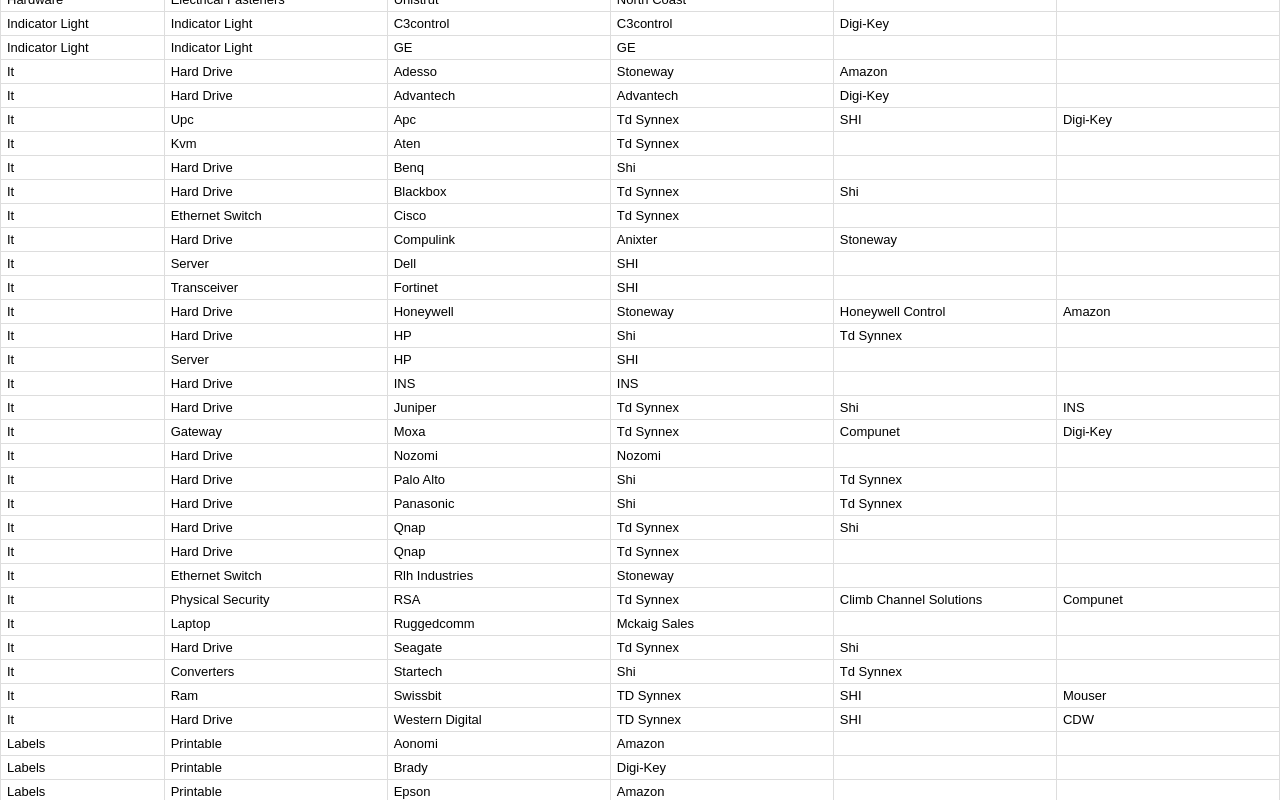
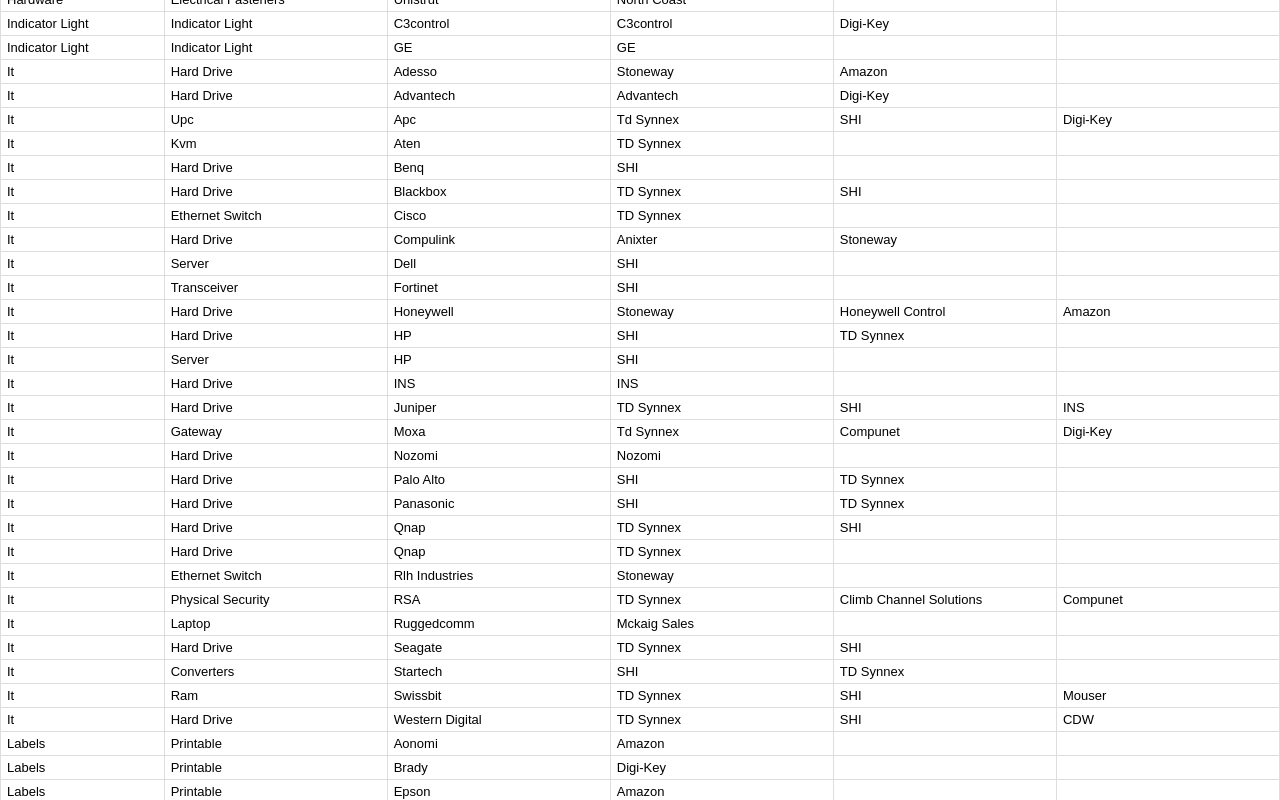
Before and after one commit to SELBuyer/PreferredSupplier, a plain HTML site: page index.html in a window 1280 px wide. Shown: the part 1240-2040 px from the top of the page. Drawn offline with Linux system fonts and the light colour scheme.

Commit message:
Update index.html

```diff
--- a/index.html
+++ b/index.html
@@ -485,29 +485,29 @@
 ["IT","Hard Drive","adesso","Stoneway","amazon",""],
 ["IT","Hard Drive","advantech","advantech","digi-key",""],
 ["IT","UPC","APC","Td synnex","SHI","digi-key"],
-["IT","KVM","aten","td synnex","",""],
-["IT","Hard Drive","benq","shi","",""],
-["IT","Hard Drive","blackbox","td synnex","shi",""],
-["IT","ethernet switch","cisco","td synnex","",""],
+["IT","KVM","aten","TD Synnex","",""],
+["IT","Hard Drive","benq","SHI","",""],
+["IT","Hard Drive","blackbox","TD Synnex","SHI",""],
+["IT","ethernet switch","cisco","TD Synnex","",""],
 ["IT","Hard Drive","compulink","anixter","stoneway",""],
 ["IT","server","dell","SHI","",""],
 ["IT","Transceiver","fortinet","SHI","",""],
 ["IT","Hard Drive","honeywell","stoneway","honeywell control","amazon"],
-["IT","Hard Drive","HP","shi","td synnex",""],
+["IT","Hard Drive","HP","SHI","TD Synnex",""],
 ["IT","server","HP","SHI","",""],
 ["IT","Hard Drive","INS","INS","",""],
-["IT","Hard Drive","juniper","td synnex","shi","INS"],
+["IT","Hard Drive","juniper","TD Synnex","SHI","INS"],
 ["IT","gateway","moxa","TD synnex","Compunet","digi-key"],
 ["IT","Hard Drive","nozomi","nozomi","",""],
-["IT","Hard Drive","palo alto","shi","td synnex",""],
-["IT","Hard Drive","Panasonic","shi","td synnex",""],
-["IT","Hard Drive","qnap","td synnex","shi",""],
-["IT","Hard Drive","qnap","td synnex","",""],
+["IT","Hard Drive","palo alto","SHI","TD Synnex",""],
+["IT","Hard Drive","Panasonic","SHI","TD Synnex",""],
+["IT","Hard Drive","qnap","TD Synnex","SHI",""],
+["IT","Hard Drive","qnap","TD Synnex","",""],
 ["IT","ethernet switch","RLH industries","stoneway","",""],
-["IT","physical security","RSA","td synnex","climb channel solutions","compunet"],
+["IT","physical security","RSA","TD Synnex","climb channel solutions","compunet"],
 ["IT","laptop","ruggedcomm","mckaig sales","",""],
-["IT","Hard Drive","Seagate","td synnex","shi",""],
-["IT","converters","startech","shi","td synnex",""],
+["IT","Hard Drive","Seagate","TD Synnex","SHI",""],
+["IT","converters","startech","SHI","TD Synnex",""],
 ["IT","RAM","Swissbit","TD Synnex","SHI","Mouser"],
 ["IT","Hard Drive","Western Digital","TD Synnex","SHI","CDW"],
 ["labels","printable","Aonomi","amazon","",""],
@@ -582,9 +582,9 @@
 ["mid/high voltage","Insulators, Switches, Fault Interrupters","S&C","north coast","",""],
 ["rental","rental","doble rental","intellirent","a-rent",""],
 ["rental","rental","omicron rental","intellirent","a-rent",""],
-["safety","safety equipment","3m","grainger","",""],
+["safety","safety equipment","3M","grainger","",""],
 ["safety","safety equipment","70e solutions","70e solutions","",""],
-["Software","Software","acronis","climb channel","td synnex",""],
+["Software","Software","acronis","climb channel","TD Synnex",""],
 ["Software","Software","Aveva","Industrial software solutions","",""],
 ["Software","Software","copa data","copa data","",""],
 ["Software","Software","Dragos","Dragos","",""],
@@ -611,7 +611,7 @@
 ["wire and cable","jumper cables","amphenol","","",""],
 ["wire and cable","wire and cable","anixter","anixter","",""],
 ["wire and cable","wire and cable","belden","anixter","stoneway",""],
-["wire and cable","wire and cable","belkin","shi","stoneway",""],
+["wire and cable","wire and cable","belkin","SHI","stoneway",""],
 ["wire and cable","fiber optic","commscope","anixter","graybar",""],
 ["wire and cable","connectors","corning","anixter","stoneway",""],
 ["wire and cable","wire and cable","corning","anixter","stoneway",""],
```
